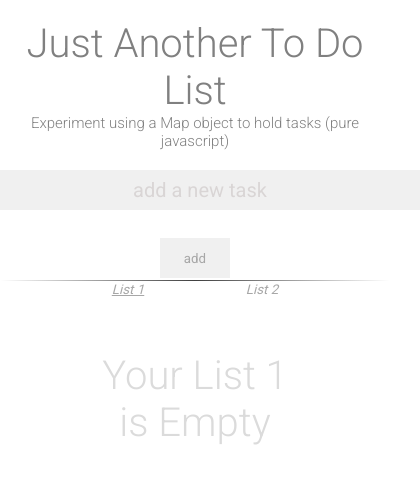
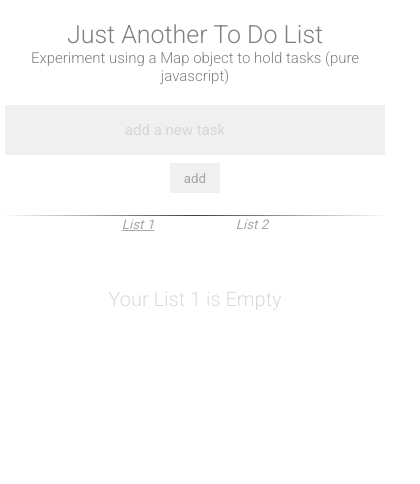
Before and after one commit to JM-Code-Box/todolist-with-es6map, a plain HTML site: page index.html in a window 390 px wide. Shown: the whole page, 420 px wide, since content can reach past the window. Drawn offline with Linux system fonts and the light colour scheme.

Commit message:
Adding Media screen size of 600px

```diff
--- a/styles.css
+++ b/styles.css
@@ -119,3 +119,35 @@ li {
 .complete {
 	text-decoration: line-through;
 }
+
+ @media screen and (max-width: 600px) {
+
+	 h1 {
+		font-size: 25px;
+	 }
+
+	 input {
+		height: 40px;
+		width: 95%;
+		margin-bottom: 10px;
+		padding: 5px;
+		font-size: 15px;
+	 }
+
+	 button {
+		height: 30px;
+		width: 50px;
+		margin-bottom: 20px;
+
+
+	 }
+
+	 li {
+		font-weight: 300;
+		font-size: 20px;
+		margin: 20px auto;
+		width: 70%;
+
+	 }
+
+}
```
